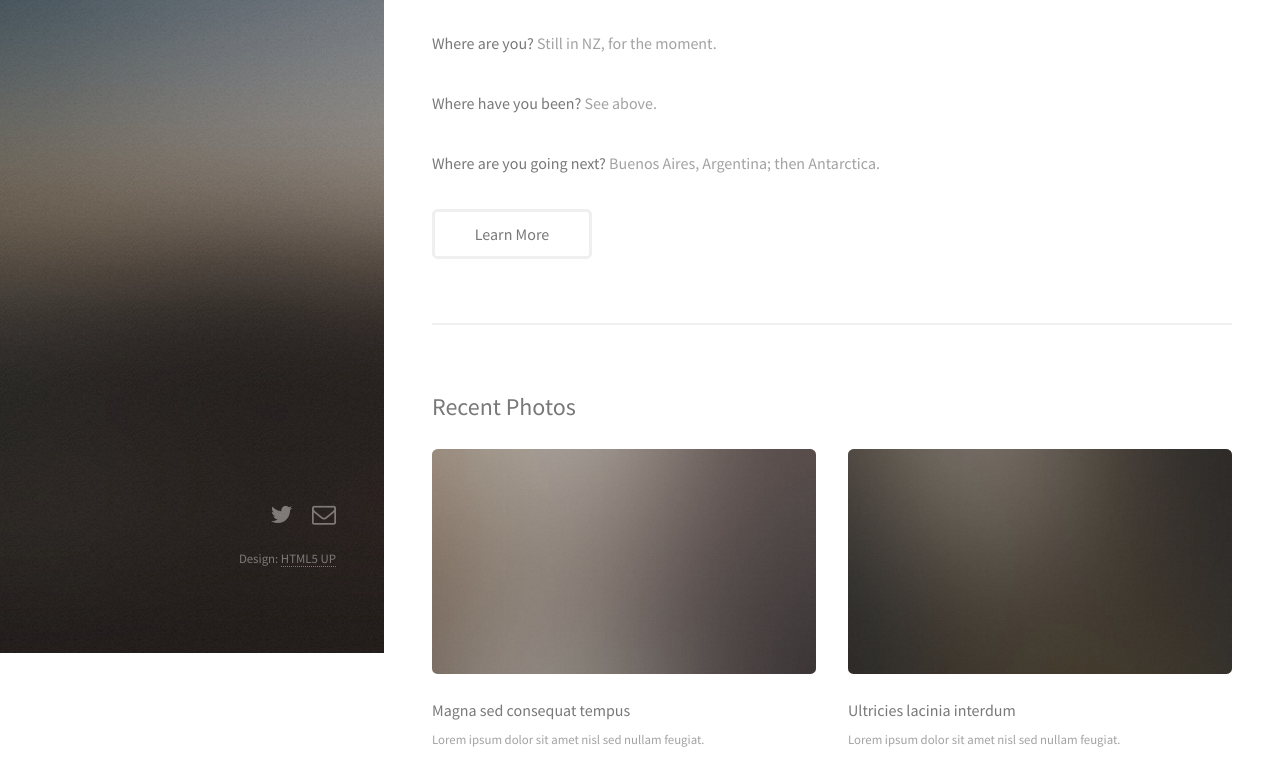
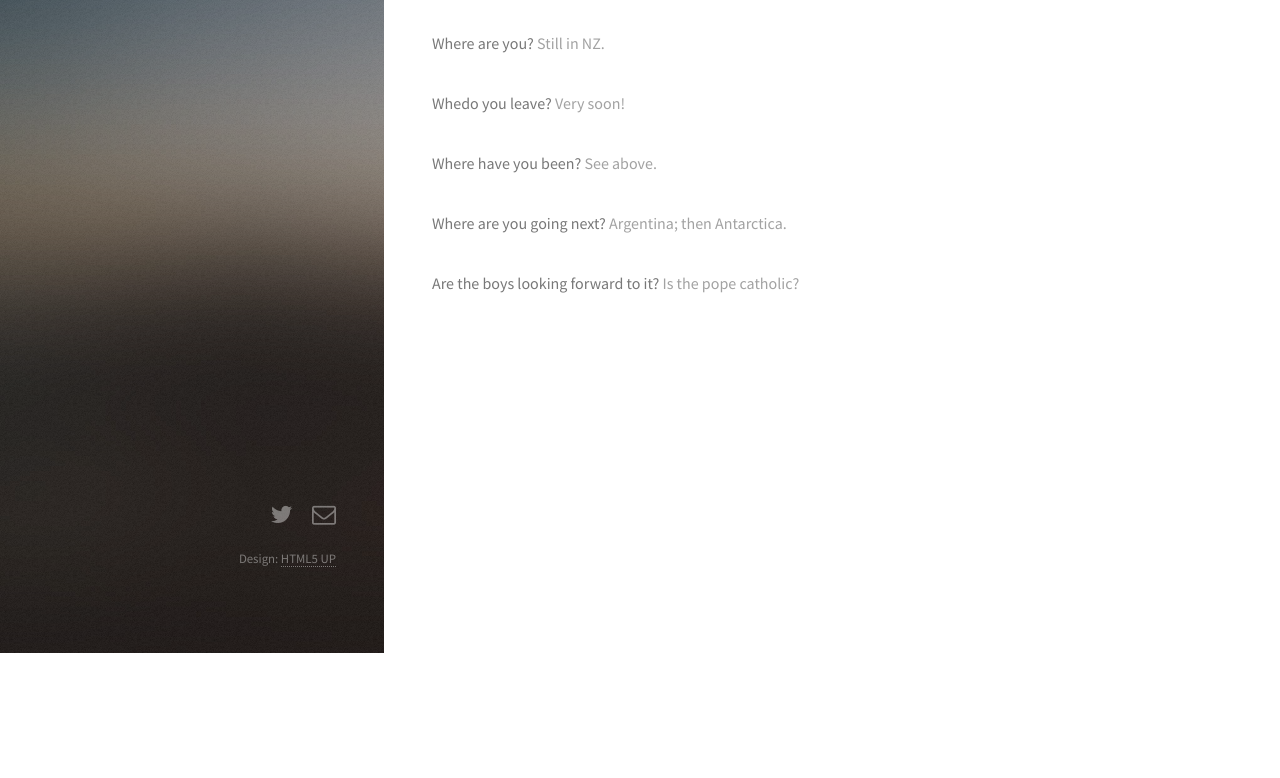
Before and after one commit to HokuNZ/2016Web, a plain HTML site: page index.html in a window 1280 px wide. Shown: the part 147-925 px from the top of the page. After the commit the page ends 800 px from the top, so only its background shows below. Drawn offline with Linux system fonts and the light colour scheme.

Commit message:
Updated '/index.html' via CloudCannon

```diff
--- a/index.html
+++ b/index.html
@@ -29,16 +29,18 @@
 						<header class="major">
 							<h2>Frequently Asked Questions</h2>
 						</header>
-						<p><strong>Where are you?</strong> Still in NZ, for the moment.</p>
+						<p><strong>Where are you?</strong> Still in NZ.</p>
+						<p><strong>Whedo you leave?</strong> Very soon!</p>
 						<p><strong>Where have you been?</strong> See above.</p>
-						<p><strong>Where are you going next?</strong> Buenos Aires, Argentina; then Antarctica.</p>
-						<ul class="actions">
+						<p><strong>Where are you going next?</strong> Argentina; then Antarctica.</p>
+						<p><strong>Are the boys looking forward to it?</strong> Is the pope catholic?</p>
+						<ul class="actions" style="display:none;">
 							<li><a href="#" class="button">Learn More</a></li>
 						</ul>
 					</section>
 
 				<!-- Two -->
-					<section id="two">
+					<section id="two" style="display:none;">
 						<h2>Recent Photos</h2>
 						<div class="row">
 							<article class="6u 12u$(xsmall) work-item">
@@ -78,7 +80,7 @@
 					</section>
 
 				<!-- Three -->
-					<section id="three">
+					<section id="three" style="display:none;">
 						<h2>Get In Touch</h2>
 						<p>Accumsan pellentesque commodo blandit enim arcu non at amet id arcu magna. Accumsan orci faucibus id eu lorem semper nunc nisi lorem vulputate lorem neque lorem ipsum dolor.</p>
 						<div class="row">
```
